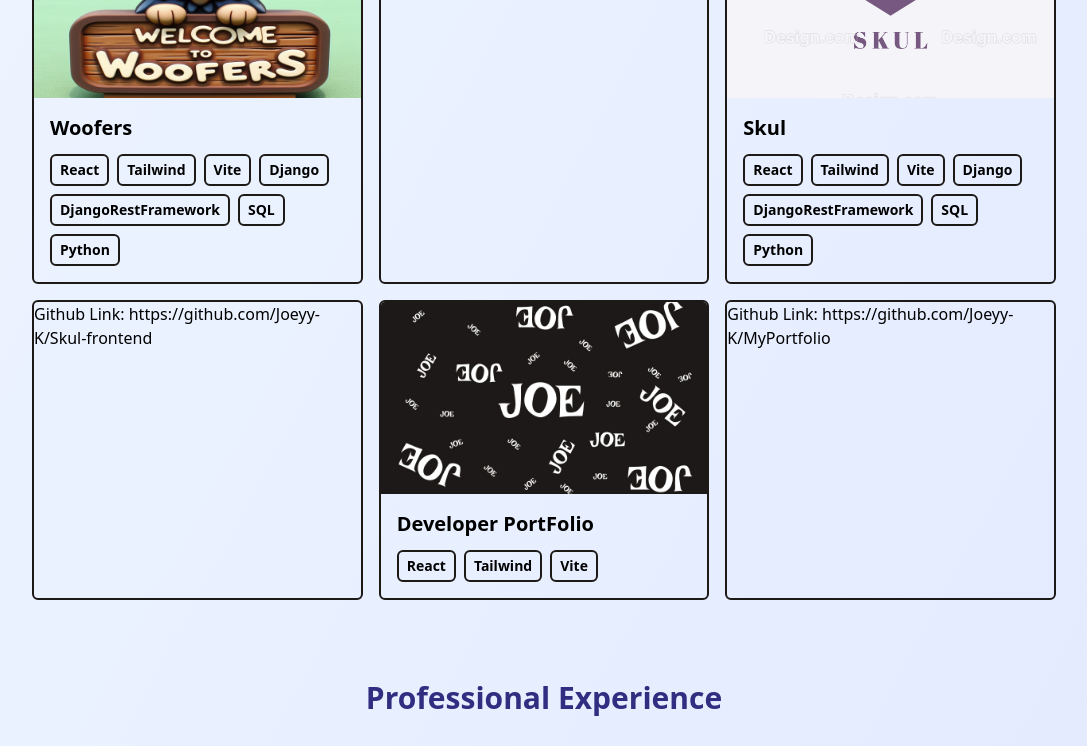
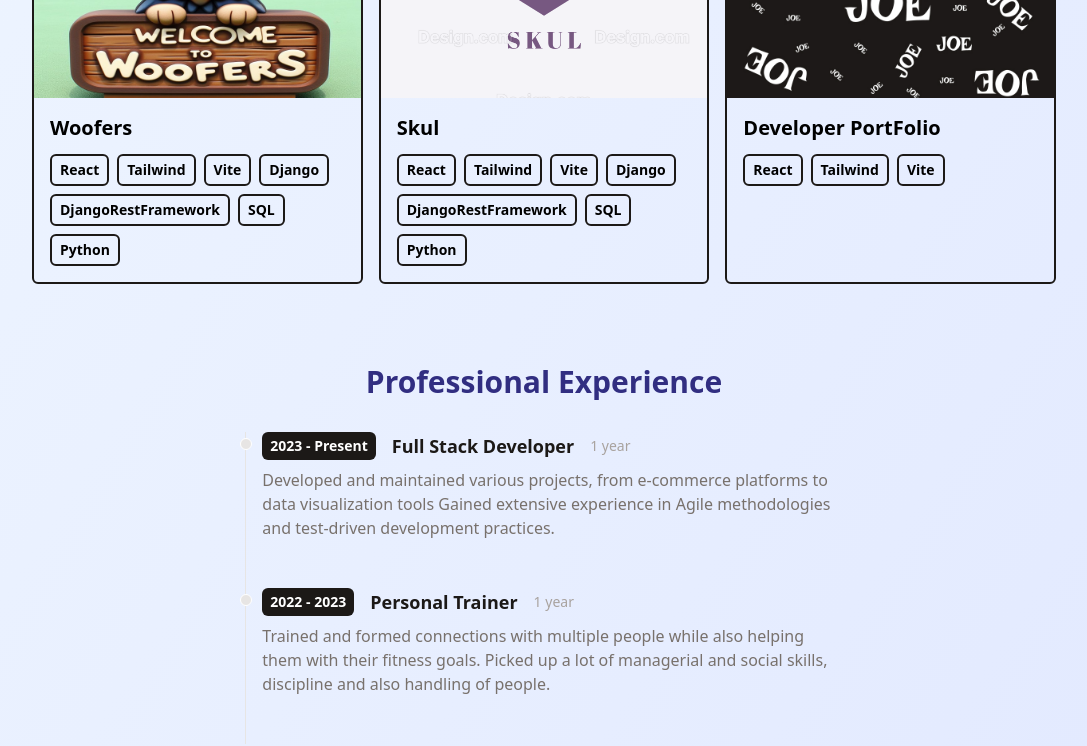
Before and after one commit to Joeyy-K/MyPortfolio, a React (Vite) app in the folder portfolio/: page / in a window 1280 px wide. Shown: the part 632-1378 px from the top of the page, without its empty margins (96-1183 px from the left). Built offline with nearby package versions, Linux system fonts and the light colour scheme.

Commit message:
reverted changes

```diff
--- a/portfolio/data/portfolio.js
+++ b/portfolio/data/portfolio.js
@@ -4,20 +4,17 @@
         imgUrl: "/assets/woofers.jpg",
         stack: ["React", "Tailwind", "Vite", "Django", "DjangoRestFramework", "SQL", "Python"],
         link: "https://woofers-in9f.onrender.com/",
-        github_link: "https://github.com/Joeyy-K/Woofer-frontend-"
     },
     {
         title: "Skul",
         imgUrl: "/assets/preview.png",
         stack: ["React", "Tailwind", "Vite", "Django", "DjangoRestFramework", "SQL", "Python"],
         link: "https://skulskul.onrender.com",
-        github_link: "https://github.com/Joeyy-K/Skul-frontend"
     },
     {
         title: "Developer PortFolio",
         imgUrl: "/assets/Joe.jpg",
         stack: ["React", "Tailwind", "Vite"],
         link: "https://myportfolio-fshv.onrender.com/",
-        github_link: "https://github.com/Joeyy-K/MyPortfolio"
     }
 ]
--- a/portfolio/src/components/Porfolioitem.jsx
+++ b/portfolio/src/components/Porfolioitem.jsx
@@ -1,8 +1,7 @@
 import React from 'react'
 
-function Porfolioitem({ title, imgUrl, stack, link, github_link }) {
+function Porfolioitem({ title, imgUrl, stack, link }) {
   return (
-        <>
         <a
             href={link}
             target="_blank"
@@ -24,15 +23,6 @@
                 </p>
             </div>
         </a>
-        <a
-            href={github_link}
-            target="_blank"
-            rel="noopener noreferrer"
-            className="border-2 border-stone-900 dark:border-white rounded-md overflow-hidden"
-        >
-          Github Link: {github_link}
-        </a>
-    </>
   )
 }
 
--- a/portfolio/src/components/Portfolio.jsx
+++ b/portfolio/src/components/Portfolio.jsx
@@ -13,7 +13,6 @@
                     title={project.title}
                     stack={project.stack}
                     link={project.link}
-                    github_link={project.github_link}
                 />
             ))}
         </div>
```
